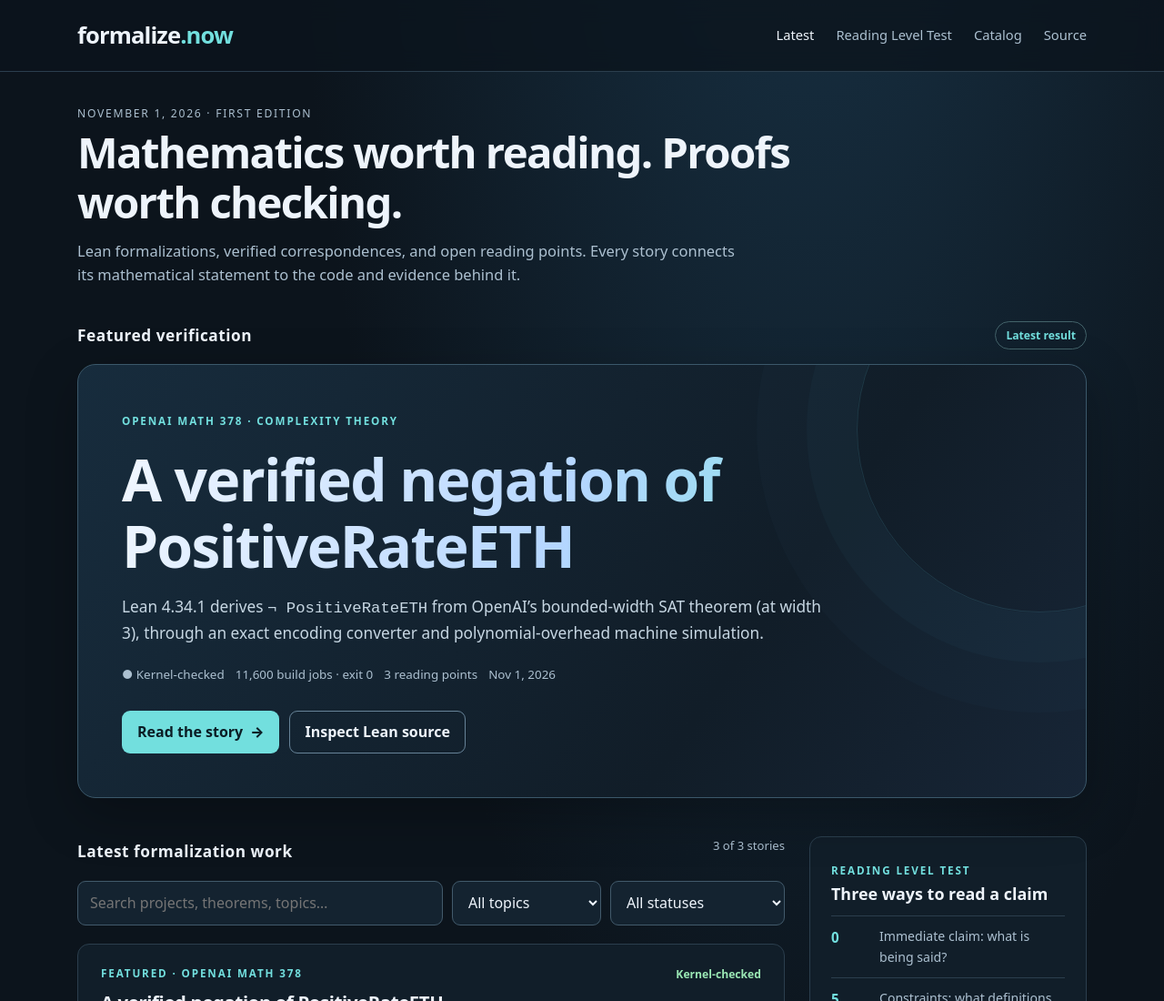
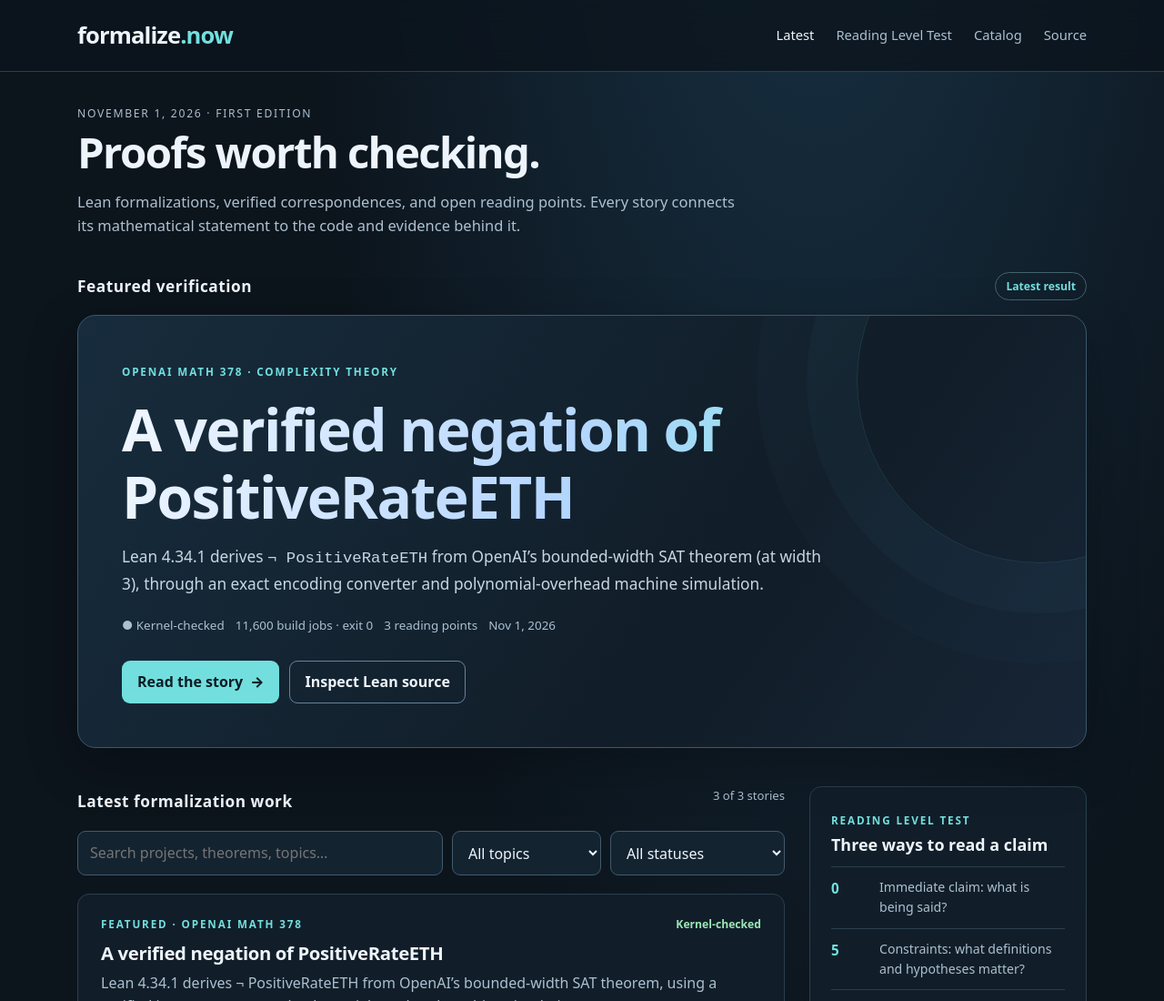
Before and after one commit to thinkthoughts/formalize, a plain HTML site: page index.html in a window 1280 px wide. Shown: the top 1100 px of the page at 91% size. Drawn offline with Linux system fonts and the light colour scheme.

Commit message:
Update header text for clarity

```diff
--- a/index.html
+++ b/index.html
@@ -16,7 +16,7 @@
 <header class="site-header"><div class="shell nav"><a class="brand" href="/" aria-label="formalize.now home">formalize<span>.now</span></a><nav class="navlinks" aria-label="Main navigation"><a href="#latest" aria-current="page">Latest</a><a href="#reading-level-test">Reading Level Test</a><a href="https://github.com/thinkthoughts/awards">Catalog</a><a href="https://github.com/thinkthoughts">Source</a></nav></div></header>
 <main id="main" class="shell">
   <p class="edition">November 1, 2026 · First edition</p>
-  <h1 class="lead">Mathematics worth reading. Proofs worth checking.</h1>
+  <h1 class="lead">Proofs worth checking.</h1>
   <p class="intro">Lean formalizations, verified correspondences, and open reading points. Every story connects its mathematical statement to the code and evidence behind it.</p>
   <section aria-labelledby="featured-title"><div class="section-header"><h2 id="featured-title">Featured verification</h2><span class="pill">Latest result</span></div>
    <article class="hero"><span class="eyebrow">OpenAI Math 378 · Complexity theory</span><h2>A verified negation of PositiveRateETH</h2><p class="summary">Lean 4.34.1 derives <code>¬ PositiveRateETH</code> from OpenAI’s bounded-width SAT theorem (at width 3), through an exact encoding converter and polynomial-overhead machine simulation.</p><div class="meta"><span>● Kernel-checked</span><span>11,600 build jobs · exit 0</span><span>3 reading points</span><time datetime="2026-11-01">Nov 1, 2026</time></div><div class="hero-actions"><a class="primary" href="/378/">Read the story <span aria-hidden="true">→</span></a><a class="outline" href="https://github.com/thinkthoughts/math/tree/eth-bridge/component-B">Inspect Lean source</a></div></article>
```
